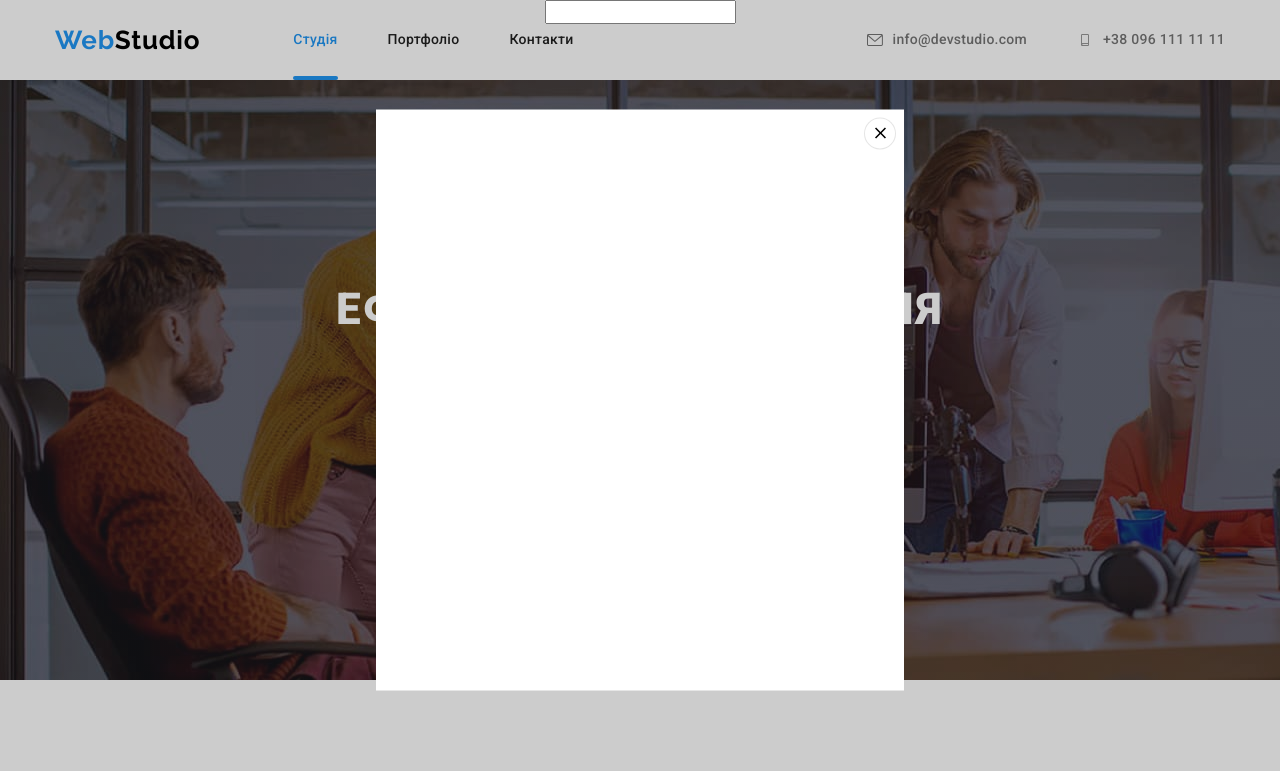
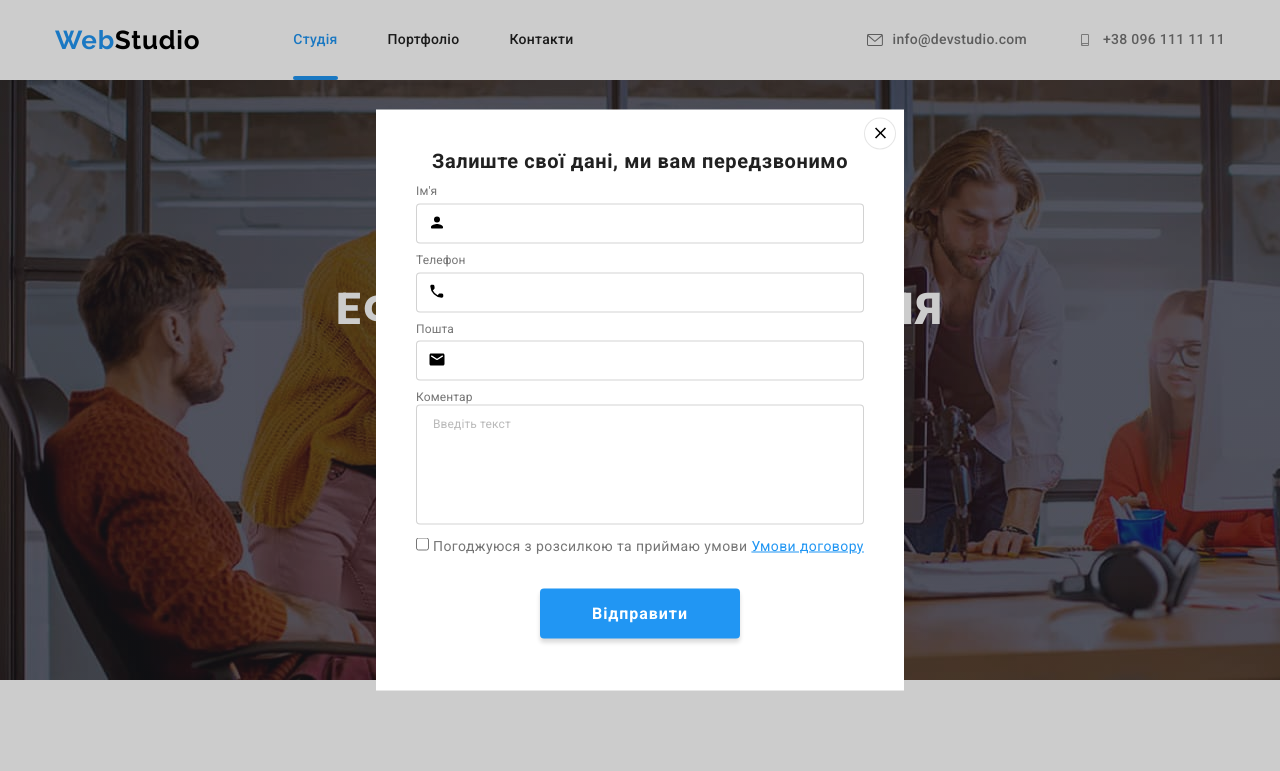
Before and after one commit to YuraIvashkiv/goit-markup-hw-06, a plain HTML site: page index.html in a window 1280 px wide. Both pictures are taken after a click on the button "Замовити послугу". Shown: the top 771 px of the page. Drawn offline with nearby package versions, Linux system fonts and the light colour scheme.

Commit message:
форми у модальному вікні

```diff
--- a/css/style.css
+++ b/css/style.css
@@ -58,7 +58,9 @@ ul{
   margin: 0;
   padding: 0;
 }
-
+textarea{
+  resize: none;
+}
 .section {
   padding-top: 94px;
   padding-bottom: 94px;
@@ -269,6 +271,7 @@ transition: color 250ms cubic-bezier(0.4, 0, 0.2, 1), background-color 250ms cub
   height: 100%;
   background-color: rgba(0, 0, 0, 0.2);
   transition: opacity 250ms cubic-bezier(0.4, 0, 0.2, 1);
+  z-index: 1;
 }
 .backdrop.is-hidden{
   opacity: 0;
@@ -309,7 +312,109 @@ transition: color 250ms cubic-bezier(0.4, 0, 0.2, 1), background-color 250ms cub
   background-color: var(--background-color-button-hero);
   box-shadow: 0px 4px 4px rgba(0, 0, 0, 0.15);
 }
+.form-header{
+  font-weight: 700;
+    font-size: 20px;
+    margin-top: 40px;
+    margin-bottom: 12px;
+    line-height: 1.15;
+       letter-spacing: 0.03em;
+      color: #212121;
+}
+.form-modal{
+    width: 448px;
+    margin-left: auto;
+    margin-right: auto;
+}
+.form-field{
+  position:relative;
+  display: flex;
+  flex-direction: column;
+}
+.icon-form{
+  position: absolute;
+  top: 55%;
+  left: 12px;
+  display: inline-block;
+  transform: translateY(-50%);
 
+}
+.label-name{
+  margin-right: auto;
+  margin-bottom: 5px;
+}
+.input-style{
+  height: 40px;
+  border: 1px solid rgba(33, 33, 33, 0.2);
+    border-radius: 4px;
+        margin-bottom: 10px;
+            padding-left: 42px;
+                cursor: pointer;
+        }
+          .input-style:focus + .icon-form{
+          fill: var(--accent-color);
+           }
+           .input-style:focus{
+            border: 1px solid var(--accent-color);
+           }
+          .label-tel{
+  margin-right: auto;
+  margin-bottom: 5px;
+}
+.label-mail{
+  margin-right: auto;
+  margin-bottom: 4px;
+}
+.comment-label{
+  margin-right: auto;
+}
+.comment{
+  width: 448px;
+  height: 120px;
+    padding-left: 16px;
+    padding-right: 16px;
+    padding-top: 12px;
+   }
+.form-style-text{
+  font-size: 12px;
+    line-height: 1.16;
+    letter-spacing: 0.01em;
+      color: #757575;
+}
+.form-field textarea::placeholder{
+  font-size: 12px;
+    line-height: 1.16;
+    letter-spacing: 0.01em;
+      color: rgba(117, 117, 117, 0.5);
+}
+.label-checkbox{
+  font-size: 14px;
+          line-height:1.71;
+    letter-spacing: 0.03em;
+      color: #757575;
+}
+.form-link{
+  font-size: 14px;
+    line-height: 1.71;
+      letter-spacing: 0.03em;
+    text-decoration-line: underline;
+      color: #2196F3;
+}
+.form-checkbox{
+  margin-bottom: 30px;
+}
+.form-btn{
+font-weight: 700;
+    line-height: 1.88;
+    letter-spacing: 0.06em;
+    border-radius: 4px;
+    padding: 10px 52px;
+      background: #2196F3;
+  color: #FFFFFF;
+  box-shadow: 0px 4px 4px rgba(0, 0, 0, 0.15);
+  cursor: pointer;
+  border: transparent;
+}
 .features-list {
   display: flex;
   margin-left: -30px;
@@ -599,6 +704,9 @@ color: var(--accent-color);
   padding-bottom: 60px;
   background-color: var( --footer-background-color);
 }
+.logo-link-footer{
+  width: 231px;
+}
   .text-social-link{
 margin-left: 70px;
   }
@@ -678,6 +786,7 @@ border-radius: 4px;
 }
 .form-input {
   width: 358px;
+  height: 50px;
         padding-top: 15px;
       padding-bottom: 15px;
         padding-left: 16px;
--- a/index.html
+++ b/index.html
@@ -66,17 +66,67 @@
             <use href="./images/sprite.svg#icon-close"></use>
         </svg>
        </button>
+<p class="form-header">Залиште свої дані, ми вам передзвонимо</p>
+    <form class="form-modal">
+        <div class="form-field">
+         <label for="name" class="label-name form-style-text">Ім'я</label>
+
+        <input type="text" name="name" id="name" class="input-style">
+        <svg xmlns="http://www.w3.org/2000/svg" width="18" height="18" class="icon-form">
+            <g clip-path="url(#a)">
+                <path
+                    d="M9 9a3 3 0 1 0 0-6 3 3 0 0 0 0 6Zm0 1.5c-2 0-6 1-6 3v.75c0 .41.34.75.75.75h10.5c.41 0 .75-.34.75-.75v-.75c0-2-4-3-6-3Z" />
+            </g>
+            <defs>
+                <clipPath id="a">
+                    <path d="M0 0h18v18H0z" />
+                </clipPath>
+            </defs>
+        </svg>
 </div>
-    <div>
-        <form>
-        <label for="">
+<div class="form-field">
+    <label for="tel" class="label-tel form-style-text">Телефон</label>
+    <input type="tel" name="tel" id="tel" class="input-style">
+    <svg xmlns="http://www.w3.org/2000/svg" width="18" height="18" class="icon-form">
+        <g clip-path="url(#a)">
+            <path
+                d="m14 11.12-1.84-.2c-.44-.06-.88.1-1.19.4l-1.33 1.34a10.89 10.89 0 0 1-4.77-4.77l1.34-1.34c.31-.31.46-.75.41-1.19l-.2-1.82a1.45 1.45 0 0 0-1.45-1.28H3.72c-.82 0-1.5.68-1.45 1.5a12.3 12.3 0 0 0 11.5 11.5c.82.05 1.5-.63 1.5-1.45v-1.25c0-.74-.54-1.35-1.27-1.44Z" />
+        </g>
+        <defs>
+            <clipPath id="a">
+                <path d="M0 0h18v18H0z" />
+            </clipPath>
+        </defs>
+    </svg>
+</div>
+<div class="form-field">
+    <label for="mail" class="label-mail form-style-text">Пошта</label>
+    <input type="email" name="mail" id="mail" class="input-style">
+    <svg xmlns="http://www.w3.org/2000/svg" width="18" height="18" class="icon-form">
+        <g clip-path="url(#a)">
+            <path
+                d="M15 3H3c-.83 0-1.5.67-1.5 1.5v9c0 .82.67 1.5 1.5 1.5h12c.82 0 1.5-.68 1.5-1.5v-9c0-.83-.68-1.5-1.5-1.5Zm-.3 3.19L9.4 9.5a.76.76 0 0 1-.8 0L3.3 6.2a.64.64 0 1 1 .68-1.08L9 8.25l5.03-3.14a.64.64 0 1 1 .67 1.08Z" />
+        </g>
+        <defs>
+            <clipPath id="a">
+                <path d="M0 0h18v18H0z" />
+            </clipPath>
+        </defs>
+    </svg>
+</div>
+<div class="form-field">
+    <label for="comment" class="comment-label form-style-text">Коментар</label>
+    <textarea name="comment" id="comment" cols="30" rows="10" class="comment input-style" placeholder="Введіть текст"></textarea>
 
-        </label>
-        <input type="text">
-
-
+</div>
+<div class="form-checkbox">
+<input type="checkbox" name="policy" id="policy">
+<label for="policy" class="label-checkbox"> Погоджуюся з розсилкою та приймаю умови <a href="" class="form-link">Умови договору</a></label>
+</div>
+<button type="submit" class="form-btn">Відправити</button>
 
     </form>
+
     </div>
         </div>
             </div>
```
Also changed, not shown: portfolio.html (+12 -2 lines), images/email-icon.svg (added), images/icon-phone.svg (added). Lines whose indentation alone changed are shown as unchanged.
